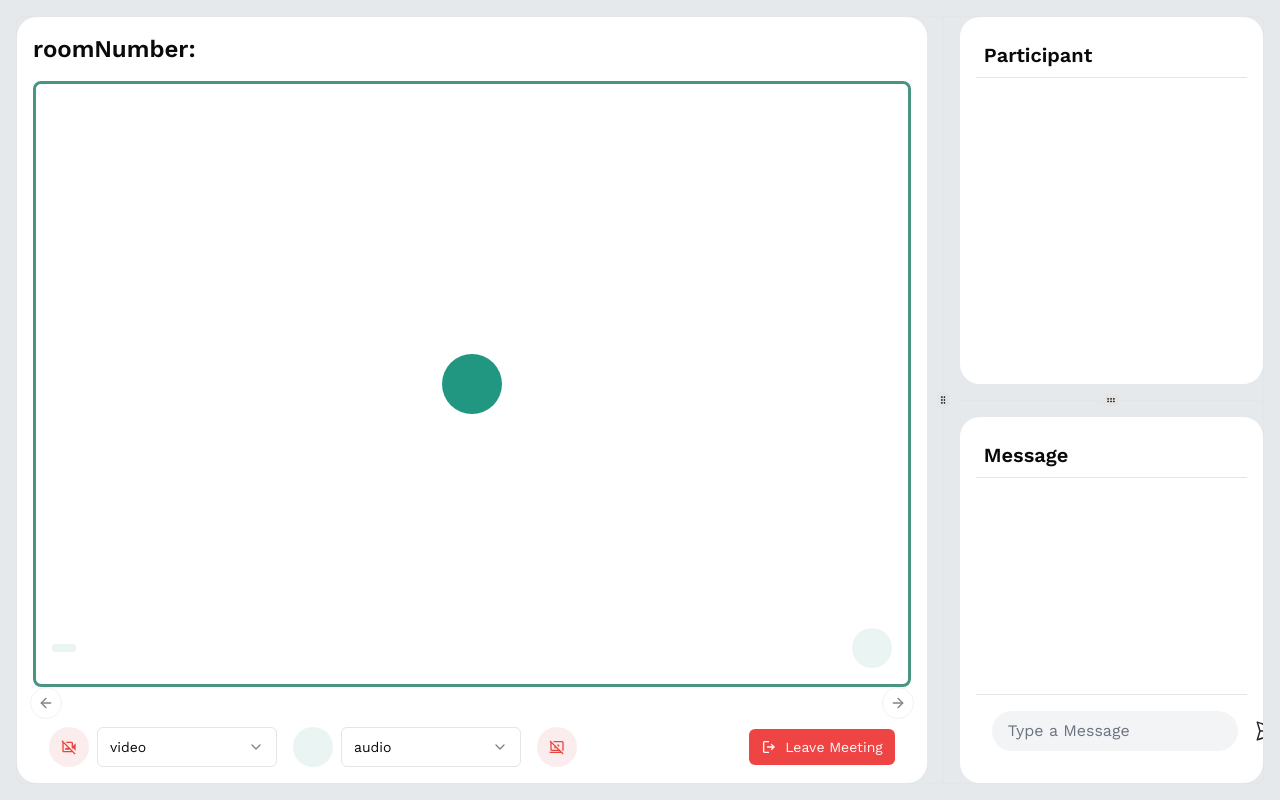
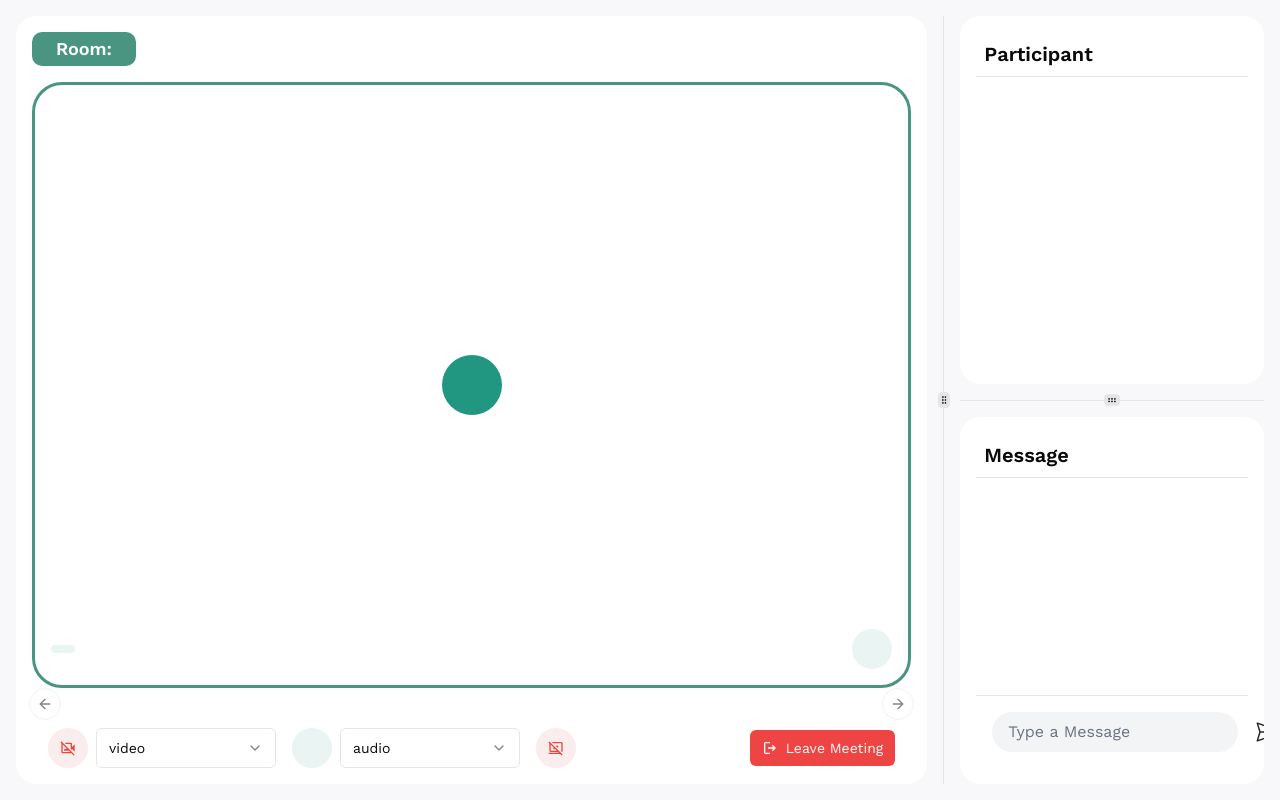
Before and after one commit to WangLi0101/livekit_meeting, a React (Vite) app: page /room in a window 1280 px wide. Built offline with nearby package versions, Linux system fonts and the light colour scheme; some icons are missing.

Commit message:
feat: 更新ui

```diff
--- a/src/views/room/components/MainVideo.tsx
+++ b/src/views/room/components/MainVideo.tsx
@@ -36,7 +36,7 @@ export const MainVideo: React.FC = () => {
   }, [mainUser]);
 
   return (
-    <div className="w-full h-full border-[3px] border-[#4a9582] rounded-lg relative overflow-hidden">
+    <div className="w-full h-full border-[3px] border-[#4a9582] rounded-[30px] relative overflow-hidden">
       {mainUser?.traks.camera || mainUser?.traks.screen_share ? (
         <div className="video h-full">
           {mainUser.traks.camera && (
--- a/src/views/room/components/VideoItem.tsx
+++ b/src/views/room/components/VideoItem.tsx
@@ -32,7 +32,7 @@ export const VideoItem: React.FC<Props> = ({ item }) => {
     }
   }, [item]);
   return (
-    <div className="w-full h-full border-2 border-[#4a9582] rounded-lg relative">
+    <div className="w-full h-full border-2 border-[#4a9582] rounded-[20px] relative overflow-hidden">
       {item.traks.camera ? (
         <div className="video h-full">
           <video id={`${item.name}_video`} className="w-full h-full bg-black" />
--- a/src/views/room/index.tsx
+++ b/src/views/room/index.tsx
@@ -46,15 +46,15 @@ const Room: React.FC = () => {
   }, []);
   return (
     <LivekitContext.Provider value={{ livekit }}>
-      <div className="room h-screen bg-[#e6e9ec] p-4">
+      <div className="room h-screen bg-[#f8f8fa] p-4">
         <ResizablePanelGroup
           direction="horizontal"
-          className="h-full rounded-lg border"
+          className="h-full rounded-lg"
         >
           <ResizablePanel defaultSize={75}>
             <div className="left h-full flex flex-col  bg-white p-4 rounded-[20px]">
-              <h2 className="title text-2xl font-bold flex-shrink-0 ">
-                roomNumber:{livekit.roomInfo?.name}
+              <h2 className="title text-[18px] leading-none font-bold flex-shrink-0 bg-[rgb(73,149,130)] py-2 px-6 rounded-[10px] w-fit text-white">
+                Room:{livekit.roomInfo?.name}
               </h2>
               <div className="video-content mt-4 flex-1 overflow-hidden mb-4">
                 <MainVideo />
```
